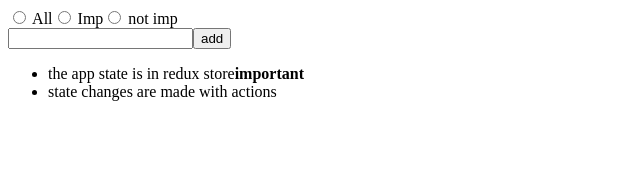
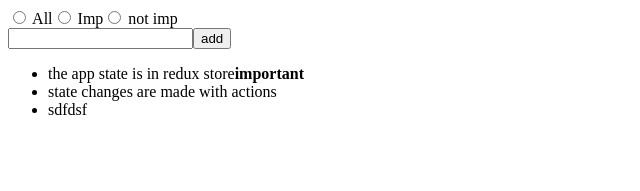
Before and after one commit to pratikdevdas/reduxexperiment, a React (Create React App) app: page / in a window 1280 px wide. Shown: the top 191 px of the page, without its empty margins (0-640 px from the left). Built offline with nearby package versions, Linux system fonts and the light colour scheme; data requests are answered from the project's data file.

Commit message:
with useEffect and actions

```diff
--- a/db.json
+++ b/db.json
@@ -9,6 +9,11 @@
       "content": "state changes are made with actions",
       "important": false,
       "id": 2
+    },
+    {
+      "content": "sdfdsf",
+      "important": false,
+      "id": 3
     }
   ]
 }
--- a/src/App.js
+++ b/src/App.js
@@ -1,10 +1,18 @@
+import { useEffect } from "react";
 import Notes from "./components/Notes";
 import NewNote from "./components/NewNote";
 import { useDispatch } from "react-redux";
 import { filterChange } from "./reducer/filterReducer";
+import noteService from './services/notes'
+import { setNotes } from "./reducer/noteReducer";
 
 const App = () => {
  const dispatch = useDispatch()
+
+ useEffect(() => {
+   noteService.getAll().then(notes => dispatch(setNotes(notes)))
+ }, [dispatch])
+
 
   return (
     <>
--- a/src/components/NewNote.js
+++ b/src/components/NewNote.js
@@ -1,13 +1,16 @@
 import { createNote } from "../reducer/noteReducer";
 import { useDispatch } from "react-redux";
+import noteService from '../services/notes'
 
 const NewNote = () => {
     const dispatch = useDispatch()
-    const addNote = (event) => {
+    const addNote = async(event) => {
       event.preventDefault()
       const content = event.target.note.value
       event.target.note.value = ''
-      dispatch(createNote(content))
+      console.log(content)
+      const newNote = await noteService.createNew(content)
+      dispatch(createNote(newNote))
     }
 
 
--- a/src/reducer/noteReducer.js
+++ b/src/reducer/noteReducer.js
@@ -1,7 +1,4 @@
 import { createSlice } from "@reduxjs/toolkit"
-
-const generateId =() => { return Number((Math.random* 100000).toFixed(0))}
-
 
 const noteSlice = createSlice({
     name: 'notes',
@@ -9,11 +6,7 @@ const noteSlice = createSlice({
     reducers:{
         createNote(state,action){
             const content = action.payload
-            state.push({
-                content,
-                important:false,
-                id: generateId()
-            })
+            state.push(content)
         },
         appendNote(state,action){
             state.push(action.payload)
--- a/src/services/notes.js
+++ b/src/services/notes.js
@@ -7,4 +7,10 @@ const getAll = async()=>{
     return response.data
 }
 
-export default { getAll }
+const createNew = async (content) => {
+    const object = { content, important: false }
+    const response = await axios.post(baseUrl, object)
+    return response.data
+  }
+
+export default { getAll,createNew }
```
